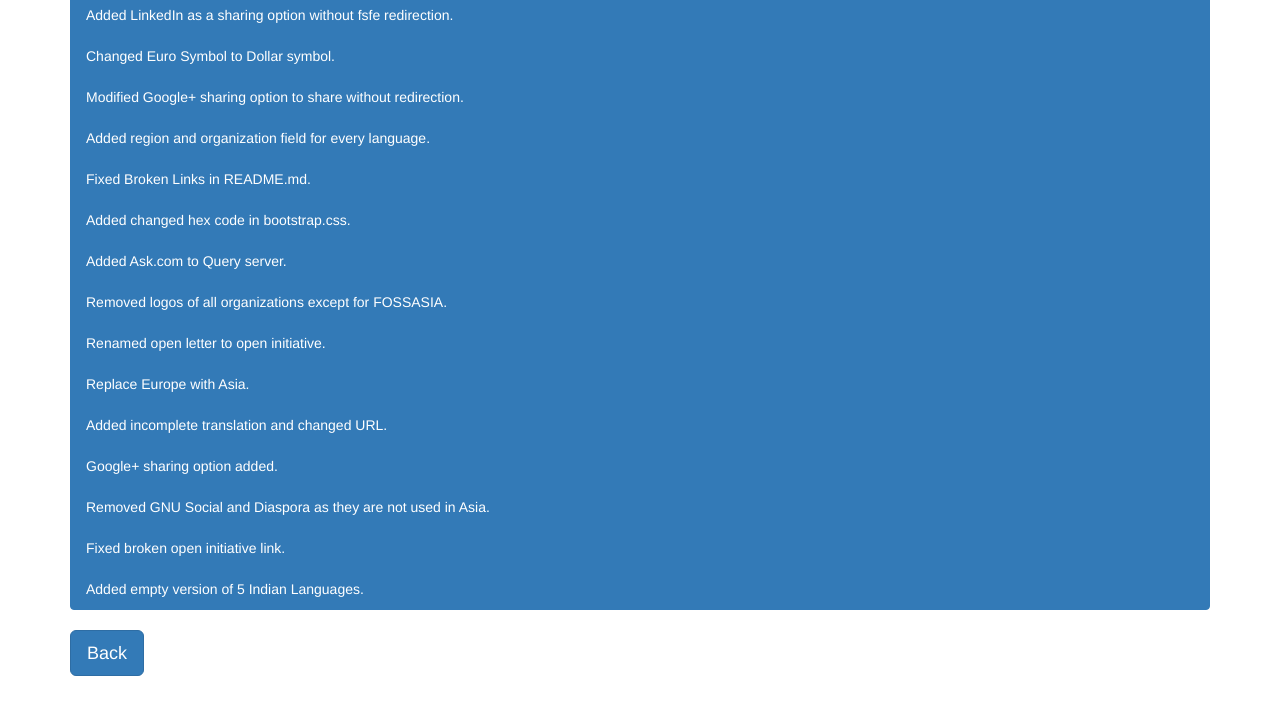
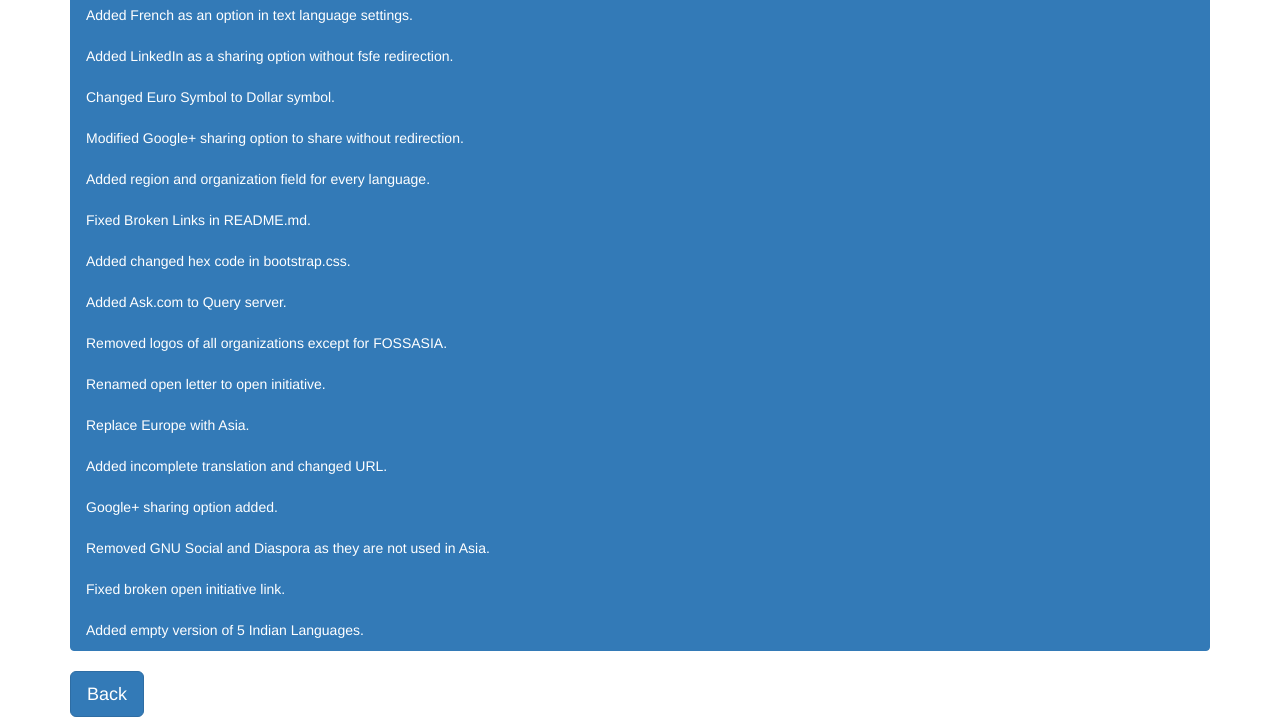
Before and after one commit to sayak119/sayak119.github.io, a plain HTML site: page codeheat.html in a window 1280 px wide. Shown: the part 294-1011 px from the top of the page. Before the commit the page ends 970 px from the top, so only its background shows below. Drawn offline with nearby package versions, Linux system fonts and the light colour scheme.

Commit message:
Codeheat logs

```diff
--- a/codeheat.html
+++ b/codeheat.html
@@ -16,6 +16,7 @@
 <div class="container">
   <h2>List of Merged Pull Requests</h2>
   <div class="list-group">
+    <a href="https://github.com/fossasia/chat.susi.ai/pull/938" class="list-group-item list-group-item-action active">Added French as an option in text language settings.</a>
     <a href="https://github.com/fossasia/publiccode.asia/pull/65" class="list-group-item list-group-item-action active">Added LinkedIn as a sharing option without fsfe redirection.</a>
     <a href="https://github.com/fossasia/publiccode.asia/pull/61" class="list-group-item list-group-item-action active">Changed Euro Symbol to Dollar symbol.</a>
     <a href="https://github.com/fossasia/publiccode.asia/pull/59" class="list-group-item list-group-item-action active">Modified Google+ sharing option to share without redirection.</a>
```
